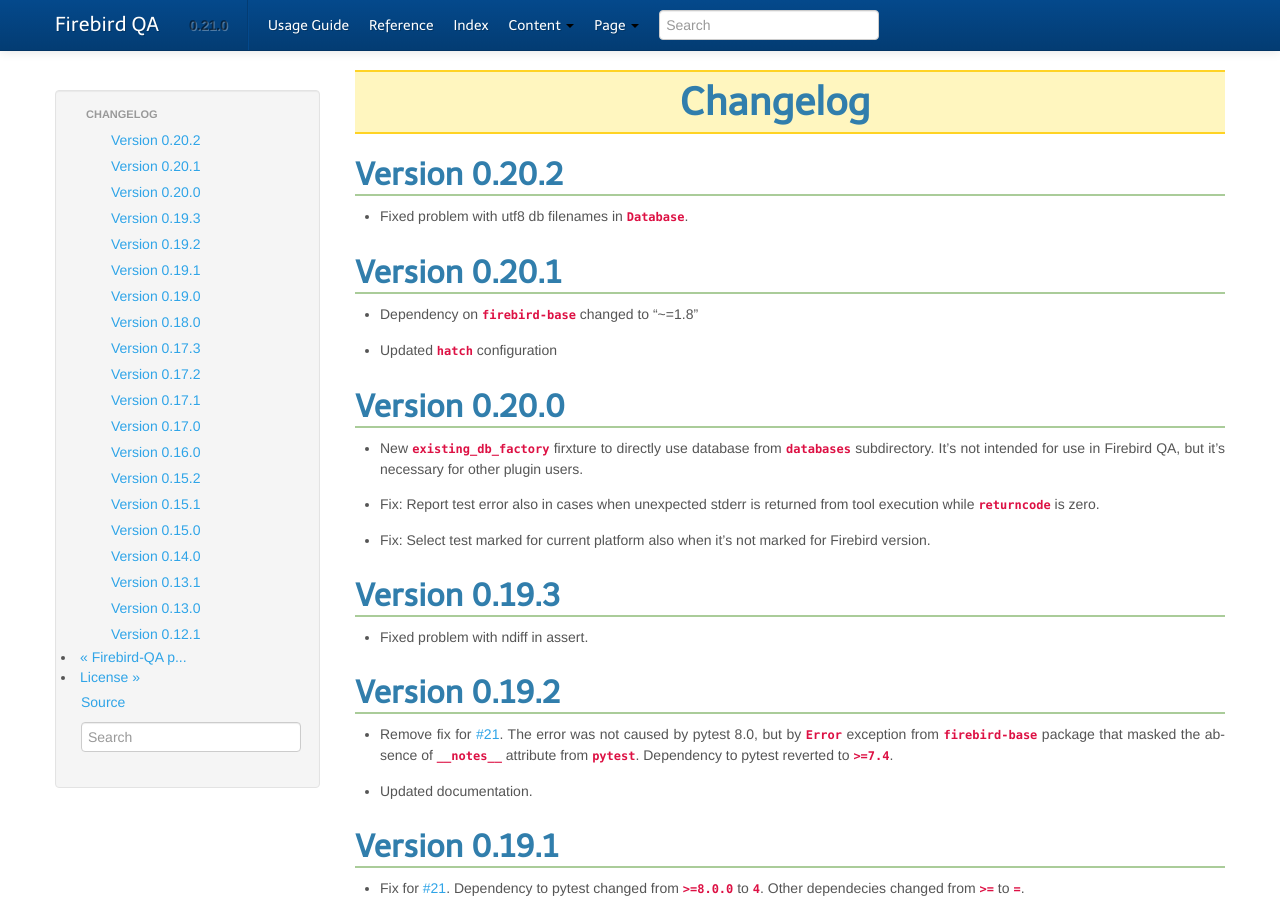
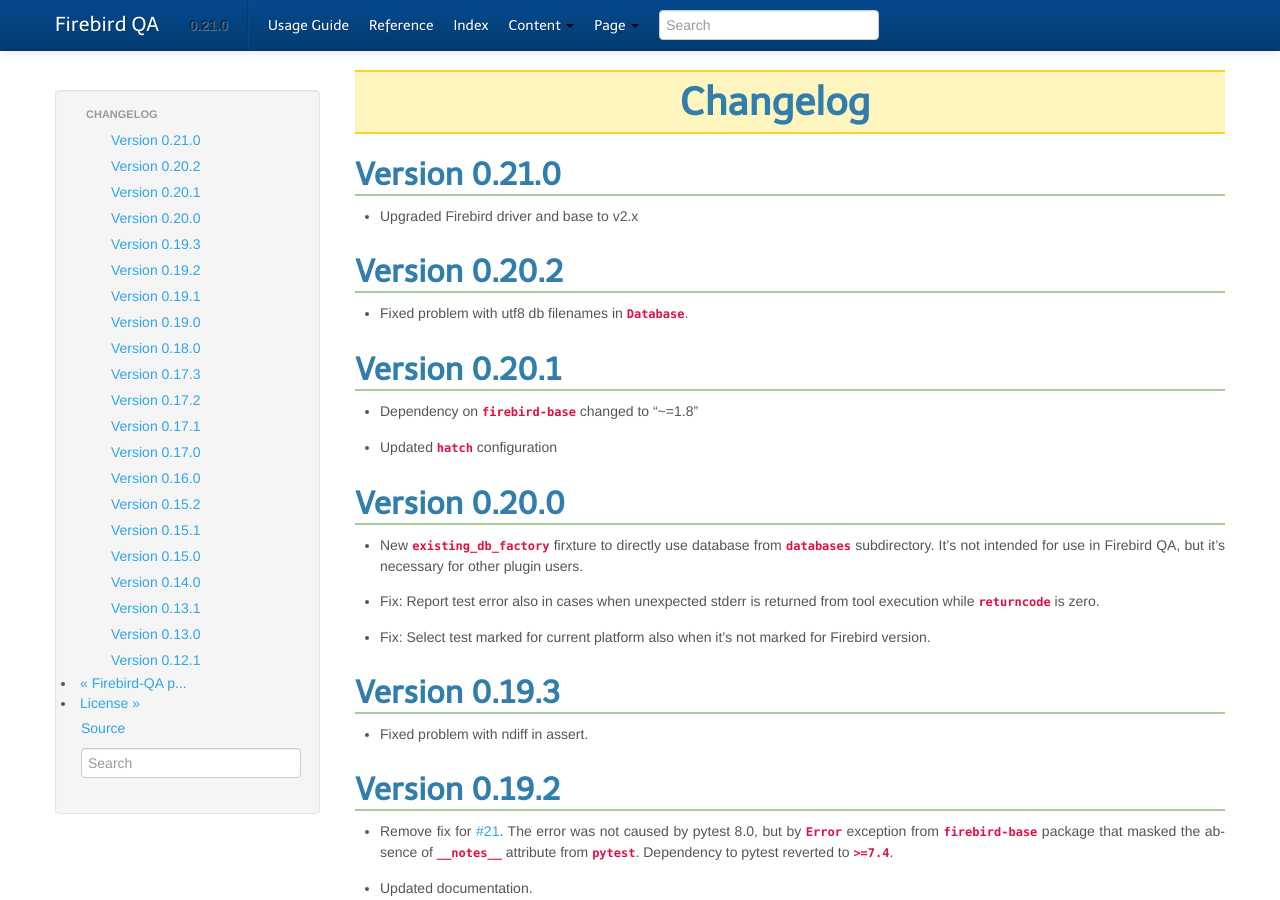
Before and after one commit to FirebirdSQL/firebird-qa, a Sphinx documentation site: the page built from docs/changelog.txt, in a window 1280 px wide and 900 px high. Built offline with Sphinx 7.4.7, drawn with Linux system fonts in a browser that asks for light colours.

Commit message:
Udate changelog

```diff
--- a/docs/changelog.txt
+++ b/docs/changelog.txt
@@ -3,6 +3,11 @@
 #########
 
 .. currentmodule:: firebird.qa.plugin
+
+Version 0.21.0
+==============
+
+* Upgraded Firebird driver and base to v2.x
 
 Version 0.20.2
 ==============
```
Also changed, not shown: CHANGELOG.md (+6 -0 lines).
